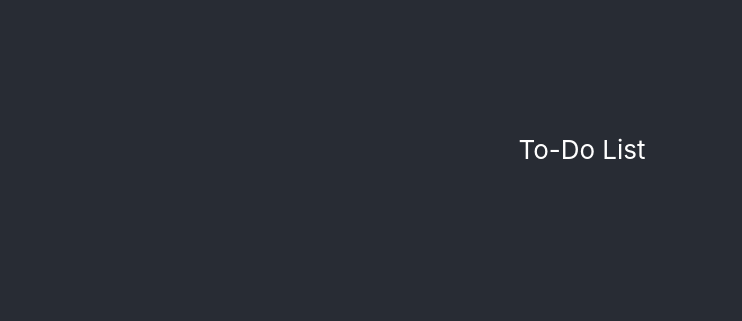
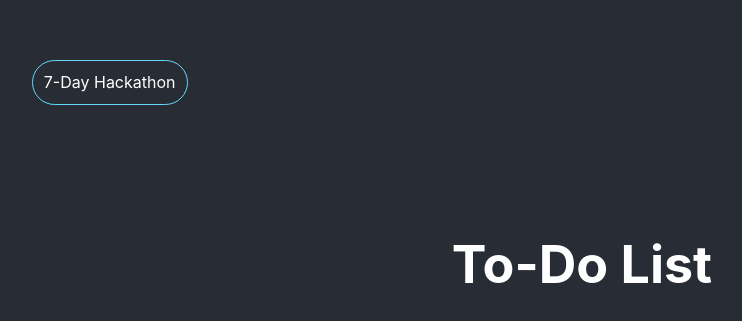
Before and after one commit to andrewhenin/to-do-list, a React (Create React App) app: page / in a window 1280 px wide. Shown: the part 251-572 px from the top of the page, without its empty margins (58-800 px from the left). Built offline with nearby package versions, Linux system fonts and the light colour scheme.

Commit message:
added a title and a little label for the hackathon in the top

```diff
--- a/src/App.css
+++ b/src/App.css
@@ -13,10 +13,23 @@
   min-height: 100vh;
   display: flex;
   flex-direction: column;
-  align-items: center;
+  /* align-items: center; */
   justify-content: center;
   font-size: calc(10px + 2vmin);
   color: white;
+}
+
+.hackathon-header {
+  text-align: left;
+  padding: 7%;
+  font-size: 1rem;
+  margin-bottom: 1rem;
+}
+
+.hackathon-text {
+  padding: 0.7rem;
+  border-radius: 25px;
+  border: #61dafb 1px solid;
 }
 
 .App-link {
@@ -31,3 +44,7 @@
     transform: rotate(360deg);
   }
 }
+
+.h1 {
+  text-align: center;
+}
--- a/src/App.js
+++ b/src/App.js
@@ -4,9 +4,12 @@ function App() {
   return (
     <div className="App">
       <header className="App-header">
-        <p>
+        <p className="hackathon-header">
+          <span className="hackathon-text">7-Day Hackathon</span>
+        </p>
+        <h1>
           To-Do List
-        </p>
+        </h1>
       </header>
 
     </div>
```
Also changed, not shown: 1 other file (tests, documents, lock files or other folders).
